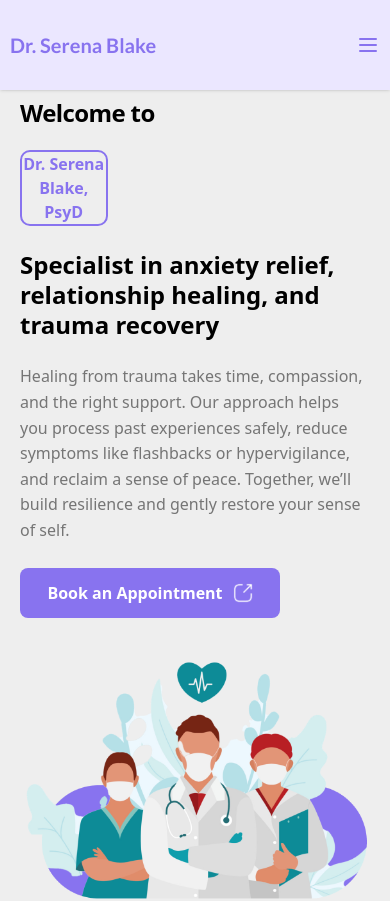
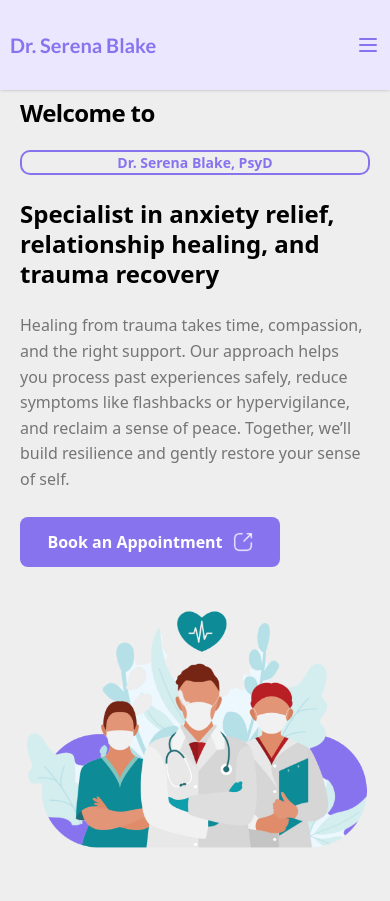
Before and after one commit to lokeshsattimsetti7/Growmytherapy, a Next.js app: page / in a window 390 px wide. Shown: the top 901 px of the page. Built offline with nearby package versions, Linux system fonts and the light colour scheme; a web font is replaced by a local one.

Commit message:
Update Hero.jsx

```diff
--- a/src/app/Components/Hero.jsx
+++ b/src/app/Components/Hero.jsx
@@ -11,9 +11,10 @@ const Hero = () => {
           Welcome to
         </h1>
 
-        <h2 className="font-lexend rounded-[10px] border-2 border-[#8873EF] px-[15px] py-[10px] text-[#8873EF] text-[16px] font-bold w-1/4 text-center">
-          Dr. Serena Blake, PsyD
-        </h2>
+     <h2 className="font-lexend rounded-[10px] border-2 border-[#8873EF] px-[15px] py-[10px] text-[#8873EF] text-[14px] sm:text-[15px] md:text-[16px] font-bold w-full sm:w-1/2 md:w-1/3 lg:w-1/4 text-center">
+  Dr. Serena Blake, PsyD
+</h2>
+
 
         <h3 className="text-[24px] sm:text-[32px] md:text-[44px] lg:text-[56px] xl:text-[70px] leading-tight text-black font-lato font-bold">
           Specialist in anxiety relief, relationship healing, and trauma
```
